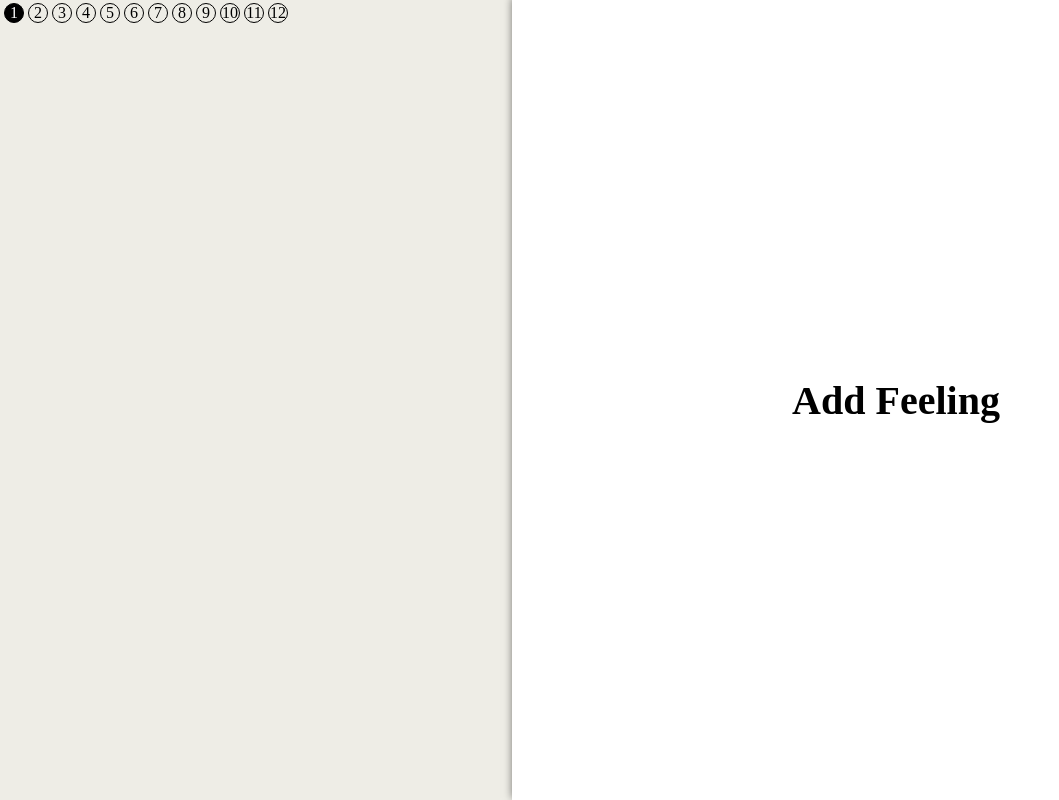
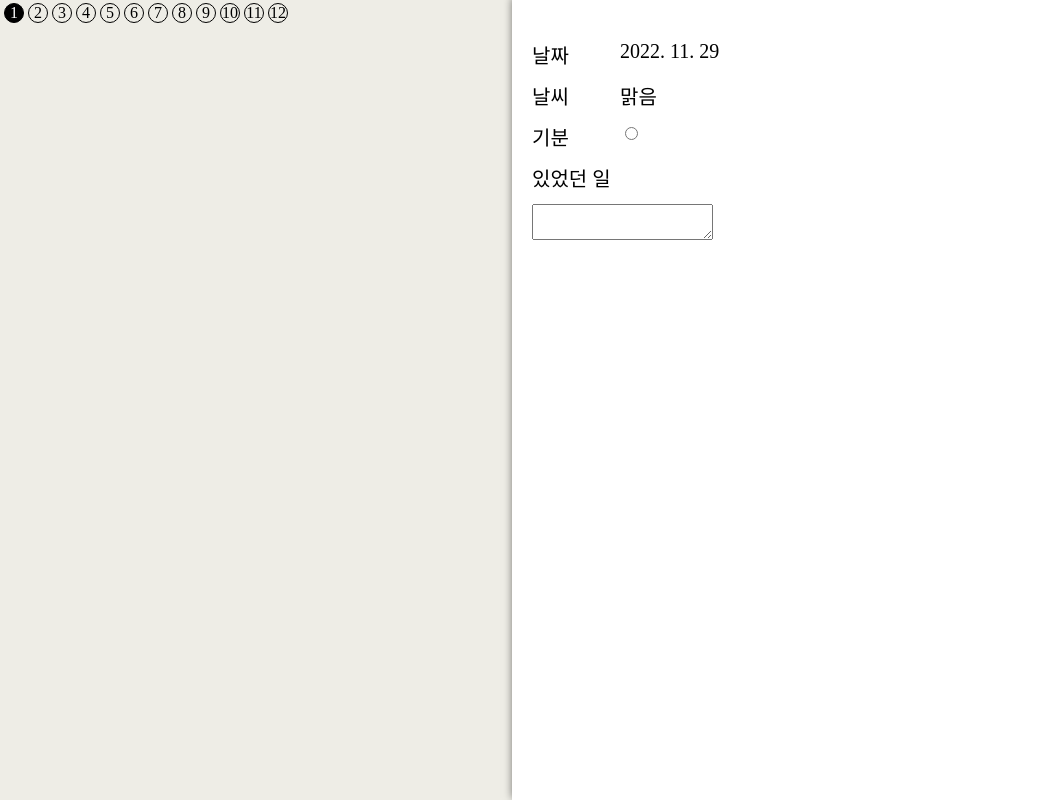
Before and after one commit to seoyeon-double-7/today-i-felt, a React (Create React App) app: page /add-feeling in a window 1280 px wide. Shown: the whole page, without its empty margins (0-1059 px from the left). Built offline with nearby package versions, Linux system fonts and the light colour scheme; a web font is replaced by a local one.

Commit message:
addFeeling 페이지에 요소 추가

```diff
--- a/src/AddFeeling/index.jsx
+++ b/src/AddFeeling/index.jsx
@@ -3,7 +3,20 @@ import './style.css';
 
 class AddFeeling extends React.Component {
   render() {
-    return <h1>Add Feeling</h1>;
+    return (
+      <div className="add-feeling">
+        <div>날짜</div>
+        <div>2022. 11. 29</div>
+        <div>날씨</div>
+        <div>맑음</div>
+        <div>기분</div>
+        <div>
+          <input type="radio" />
+        </div>
+        <div>있었던 일</div>
+        <div className="what-happened"><textarea /></div>
+      </div>
+    );
   }
 }
 
--- a/src/AddFeeling/style.css
+++ b/src/AddFeeling/style.css
@@ -0,0 +1,11 @@
+.add-feeling{
+  display: grid;
+  grid-template-columns:80px 1fr ;
+  row-gap: 12px;
+  column-gap: 8px;
+  padding: 40px 20px;
+}
+
+.what-happened{
+  grid-column: 1/3;
+}
--- a/src/Cover/style.css
+++ b/src/Cover/style.css
@@ -1,3 +1,11 @@
+.cover{
+  height: 100%;
+  display: flex;
+  justify-content: center;
+  justify-content: center;
+  align-items: center;
+}
+
 .title {
   width: 360px;
   height: 360px;
--- a/src/CurrentContents/style.css
+++ b/src/CurrentContents/style.css
@@ -3,7 +3,4 @@
   flex: 3;
   box-shadow: 0 -2px 8px rgba(0, 0, 0, 50%);
   /* position: relative; */
-  display: flex;
-  justify-content: center;
-  align-items: center;
 }
```
